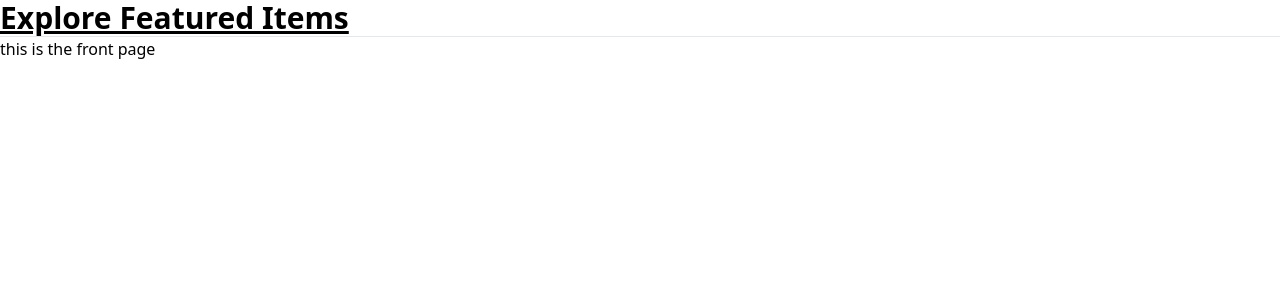
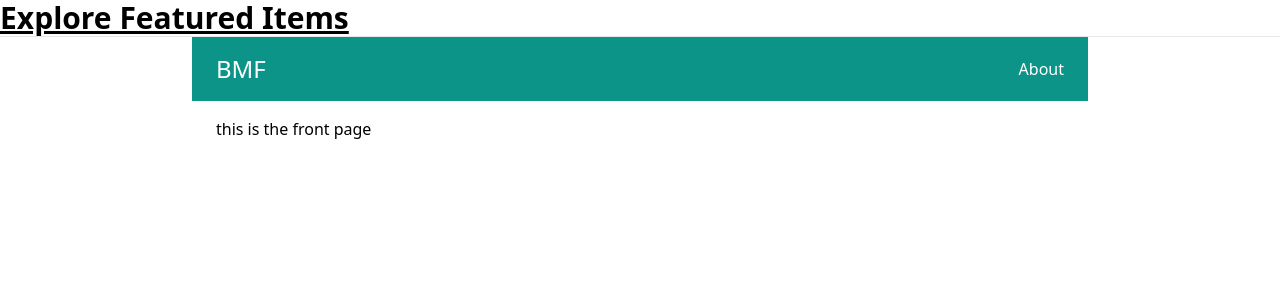
Before and after one commit to dje1066/ecommerce_uni_clothing, a Django app: page / in a window 1280 px wide. Shown: the top 300 px of the page. Run offline with Django 4.2, Linux system fonts and the light colour scheme; some libraries are stand-ins or nearby versions.

Commit message:
created about page, added nav bar

```diff
--- a/manage.py
+++ b/manage.py
@@ -21,8 +21,11 @@ def main():
 if __name__ == '__main__':
     main()
 
+# trying to fix makemigration issue, configure PYTHONPATH to correct dir
 import os
 
 abspath = os.path.abspath(__file__)
 dname = os.path.dirname(abspath)
 os.chdir(dname)
+
+# :wq commit (w write q quit)
--- a/store/templates/store/base.html
+++ b/store/templates/store/base.html
@@ -15,18 +15,23 @@
     <hr>
 
     <body>
-        {% block content %}
-        {% endblock %}
+        <nav class="max-w-4xl mx-auto py-4 px-6 flex items-center justify-between bg-teal-600">
+             <div class="logo">
+                 <a href="/" class="text-2xl text-white">BMF</a>
+             </div>
 
-    <!--<div id="products">Products
-        {% for product in products %}
-            <div id="item">cool shirt
-            {{ product.name }}
-            {{ product.description }}
-            {{ product.price }}
+            <div class="menu">
+                <a href="{% url 'about' %}" class="text-white">About</a>
             </div>
-        {% endfor %}
-    </div>-->
+        </nav>
+
+        <div class="max-w-4xl mx-auto py-4 px-6">
+            {% block content %}
+            {% endblock %}
+        </div>
+
+
+    </div>
 
     </body>
 </html>
--- a/store/views.py
+++ b/store/views.py
@@ -9,3 +9,6 @@ from django.http import HttpResponse
 """
 def frontpage(request):
     return render(request, 'store/frontpage.html')
+
+def about(request):
+    return render(request, 'store/about.html')
--- a/storeproject/urls.py
+++ b/storeproject/urls.py
@@ -17,9 +17,10 @@ Including another URLconf
 
 from django.contrib import admin
 from django.urls import path, include
-from store.views import frontpage
+from store.views import frontpage, about
 
 urlpatterns = [
     path('admin/', admin.site.urls),
     path('', frontpage, name='frontpage'),
+    path('about/', about, name='about'),
 ]
--- a/userprofile/models.py
+++ b/userprofile/models.py
@@ -3,3 +3,5 @@ from django.db import models
 
 class Userprofile(models.Model):
     user = models.OneToOneField(User, related_name='userpdorilfe', on_delete=models.CASCADE)
+    def __str__(self):
+        return self.user
```
Also changed, not shown: store/templates/store/about.html (added, +7 -0 lines).
